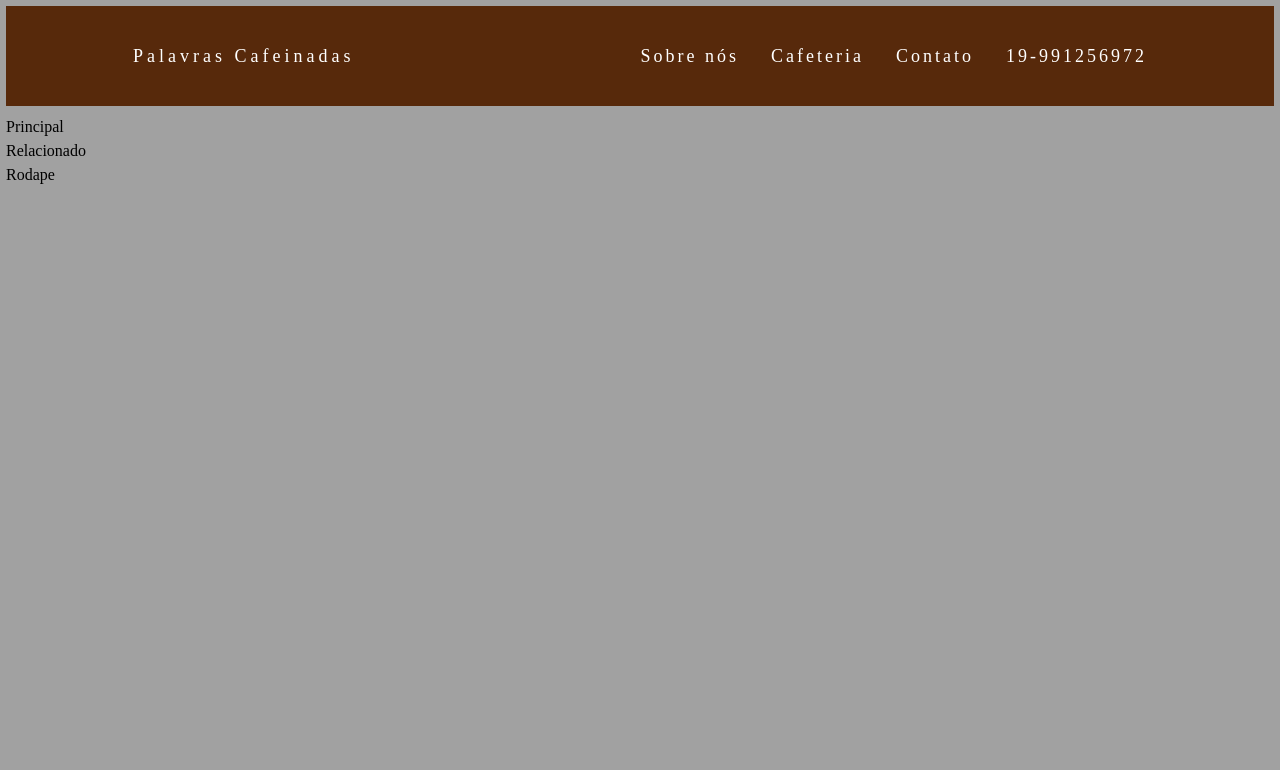
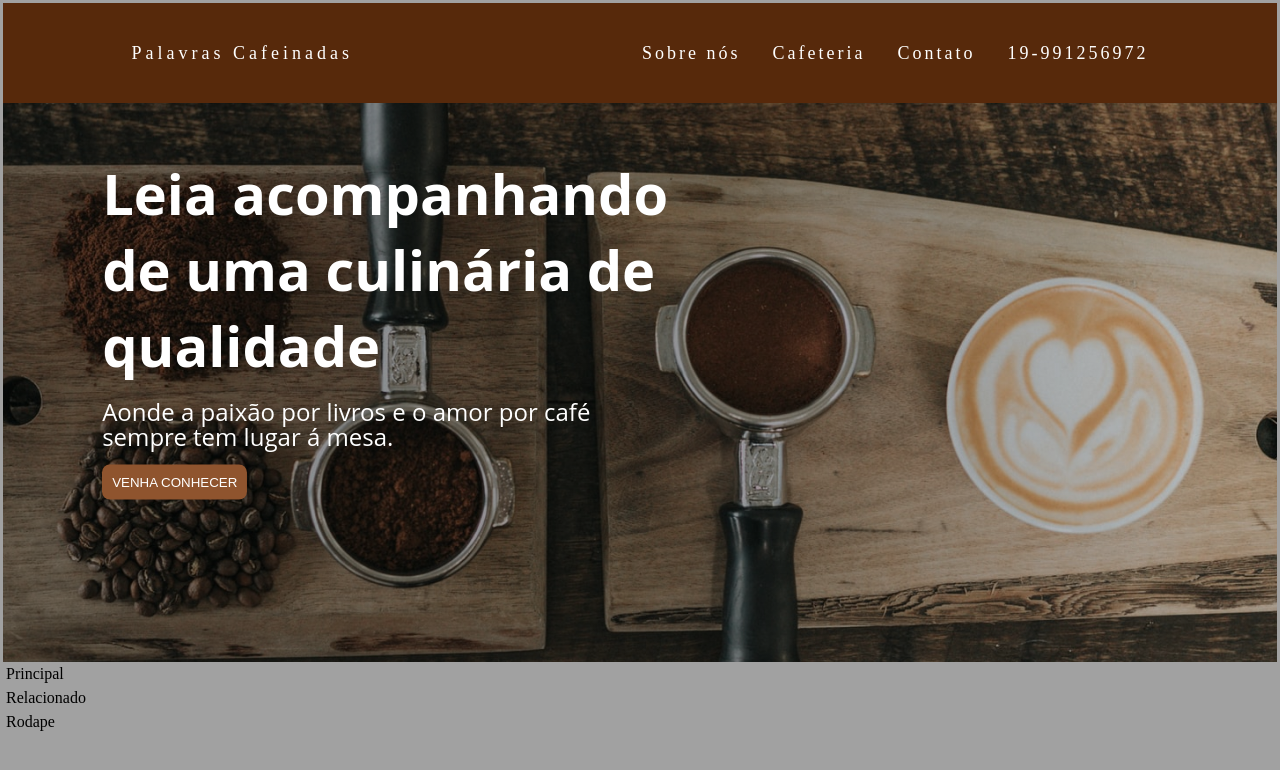
Before and after one commit to moyashisama/site_palavras_cafeinadas, a plain HTML site: page index.html in a window 1280 px wide. Drawn offline with Linux system fonts and the light colour scheme.

Commit message:
segundo commit container

```diff
--- /dev/null
+++ b/css/container.css
@@ -0,0 +1,58 @@
+.container{
+    width:100%;
+    max-width: 1440px;
+    height: 559px;
+    margin: 0 auto;
+    position: relative;
+}
+
+.gradient{
+    height: 100%;
+    width: 100%;
+    background-image: radial-gradient(80.87% 481.72% at 15.17% 35.76%, rgba(0, 0, 0, 0.4) 0%, rgba(0, 0, 0, 0.36) 51.88%, rgba(0, 0, 0, 0.16) 100%);
+    position: absolute;
+    top: 0;
+    left: 0;
+    z-index: 0;
+}
+
+img{
+    height: 100%;
+    width: 100%;
+    object-fit: cover;
+    display: block;
+}
+
+.meio-container{
+    position: absolute;
+    z-index: 1;
+    top: 40%;
+    left: 30%;
+    transform: translate(-50%,-50%);
+    text-align: left;
+    color:white;
+}
+
+.meio-container h1{
+    font-size: 56px;
+    font-family: "Open Sans", sans-serif;
+    font-weight: 700px;
+}
+
+.meio-container p{
+    font-size: 24px;
+    font-family: "Open Sans", sans-serif;
+    font-weight: 400px;
+    margin-top: 1rem;
+    line-height: 25px;
+}
+
+.btn{
+    background-color: rgba(143, 84, 46, 1);
+    padding: 10px;
+    color: #fff;
+    border-radius: 8px;
+    border: none;
+    margin-top:1rem;
+    cursor: pointer;
+}
--- a/css/style.css
+++ b/css/style.css
@@ -33,24 +33,22 @@ header{
     font-family: 'Cormorant Garamond', serif;
     background: rgba(87, 41, 11, 1);
     height: 100px;
+    width: 100%;
+    max-width: 1440px;
+    margin: 0 auto;
 }
 .nav-list{
     list-style:none;
     display:flex;
     font-size: 18px;
+    position: relative;
+    z-index: 2;
 }
 
 .nav-list li{
     letter-spacing: 3px;
     margin-left: 32px;
 }
-/*
-nav{
-    background: url("") no-repeat center center;
-    background-size: cover;
-    height: 559px;
-}
-*/
 
 .mobile-menu{
     display: none;
--- a/index.html
+++ b/index.html
@@ -3,9 +3,9 @@
 <head>
     <meta charset="utf-8">
     <meta name="viewport" content = "width=devide-width, initial-scale=1">
-    <title>Layout</title>
+    <title>Palavras Cafeinadas</title>
     <link rel="stylesheet" href="/css/style.css">
-
+    <link rel="stylesheet" href="/css/container.css">
 
 </head>
 
@@ -23,9 +23,17 @@
             <li><a href="/">19-991256972</a></li>
         </ul>
     </header>
-    <nav class = "background">
 
-    </nav>
+    <div class="container">
+        <div class = "gradient"></div>
+        <img src = "imgs/imagemcafe.png">
+        <div class="meio-container">
+            <h1>Leia acompanhando <br> de uma culinária de <br>qualidade</h1>
+            <p>Aonde a paixão por livros e o amor por café <br>sempre tem lugar á mesa.</p>
+            <button class="btn">VENHA CONHECER</button>
+        </div>
+    </div>
+
     <main>Principal
 
     </main>
```
